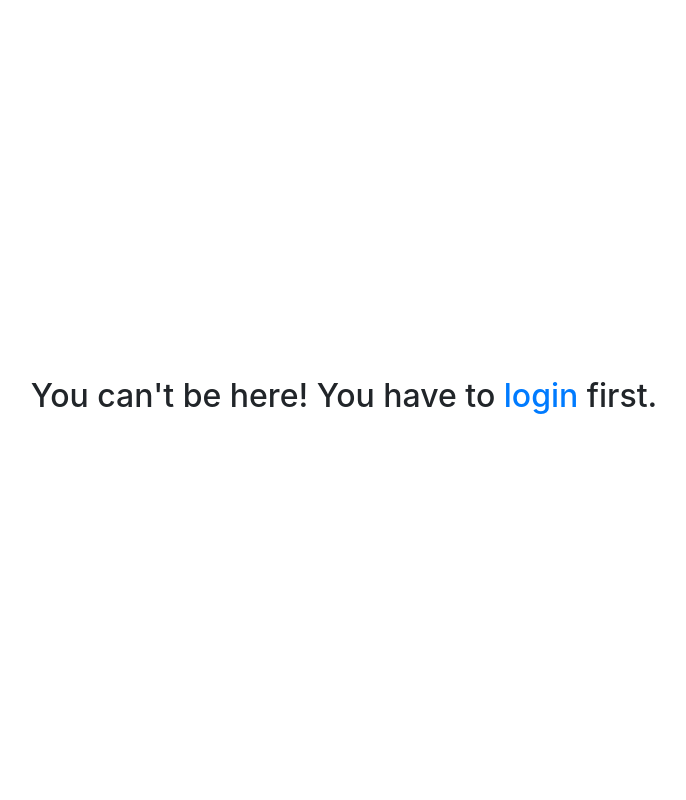
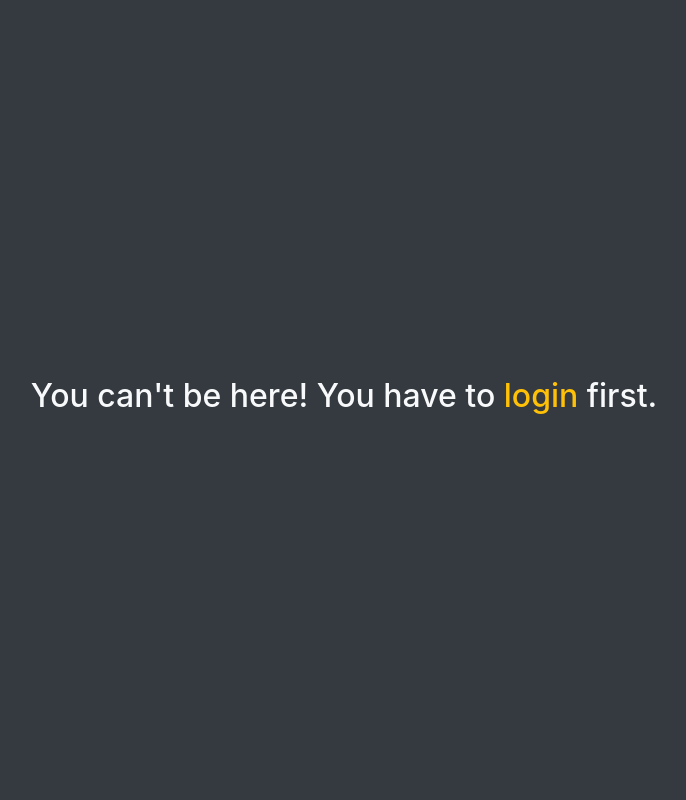
Before and after one commit to amishbni/shabani.dev, a Django app: page /demo in a window 1280 px wide. Shown: the whole page, without its empty margins (296-982 px from the left). Run offline with Django 3.2, Linux system fonts and the light colour scheme.

Commit message:
Bring <body> into the 'content' block

```diff
--- a/src/pages/templates/demo.html
+++ b/src/pages/templates/demo.html
@@ -1,11 +1,13 @@
 {% extends 'main.html' %}
 
 {% block content %}
-<div class="container">
-  {% if request.user.is_authenticated %}
-  <h2>Hey, {{ request.user }}! Wanna <a href="{% url 'logout' %}">logout</a>?</h2>
-  {% else %}
-  <h2>You can't be here! You have to <a href="{% url 'login' %}">login</a> first.</h2>
-  {% endif %}
-</div>
+<body class="bg-dark text-light">
+  <div class="container">
+    {% if request.user.is_authenticated %}
+    <h2>Hey, {{ request.user }}! Wanna <a class="text-warning" href="{% url 'logout' %}">logout</a>?</h2>
+    {% else %}
+    <h2>You can't be here! You have to <a class="text-warning" href="{% url 'login' %}">login</a> first.</h2>
+    {% endif %}
+  </div>
+</body>
 {% endblock content %}
--- a/src/pages/templates/home.html
+++ b/src/pages/templates/home.html
@@ -2,6 +2,7 @@
 {% load static %}
 
 {% block content %}
+<body style="background-color: black; color: white;">
   <div class="container noselect">
     <img ondragstart="return false;" id="profile-picture" width="200px" height="200px" src="{% static 'images/profile.gif' %}">
     <h1 id="name">Amir Shabani</h1>
@@ -14,4 +15,5 @@
       <a href="https://www.last.fm/user/amirashabani"><img class="icons" src="{% static 'images/lastfm.png' %}"></a>
     </div>
   </div>
+</body>
 {% endblock content %}
--- a/src/pages/templates/login_register.html
+++ b/src/pages/templates/login_register.html
@@ -2,6 +2,7 @@
 {% load crispy_forms_tags %}
 
 {% block content %}
+<body class="bg-dark text-light">
   {% if request.path == "/login" %}
   <div class="container">
     <form method="POST" action=""> {% csrf_token %}
@@ -10,4 +11,5 @@
     </form>
   </div>
   {% endif %}
+</body>
 {% endblock content %}
--- a/src/templates/main.html
+++ b/src/templates/main.html
@@ -8,8 +8,6 @@
     <link rel="stylesheet" href="{% static 'css/home.css' %}?{% now 'U' %}">
     <link rel="stylesheet" href="https://cdn.jsdelivr.net/npm/bootstrap@4.6.1/dist/css/bootstrap.min.css" integrity="sha384-zCbKRCUGaJDkqS1kPbPd7TveP5iyJE0EjAuZQTgFLD2ylzuqKfdKlfG/eSrtxUkn" crossorigin="anonymous">
   </head>
-  <body>
-    {% block content %}
-    {% endblock %}
-  </body>
+  {% block content %}
+  {% endblock %}
 </html>
```
Lines whose indentation alone changed are shown as unchanged.
